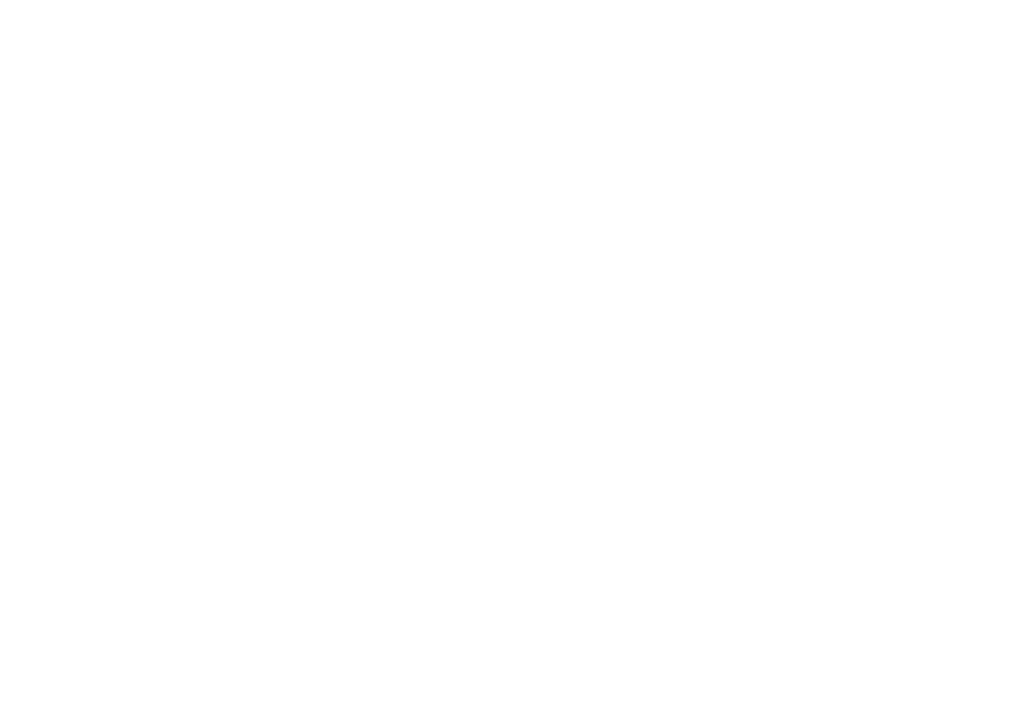
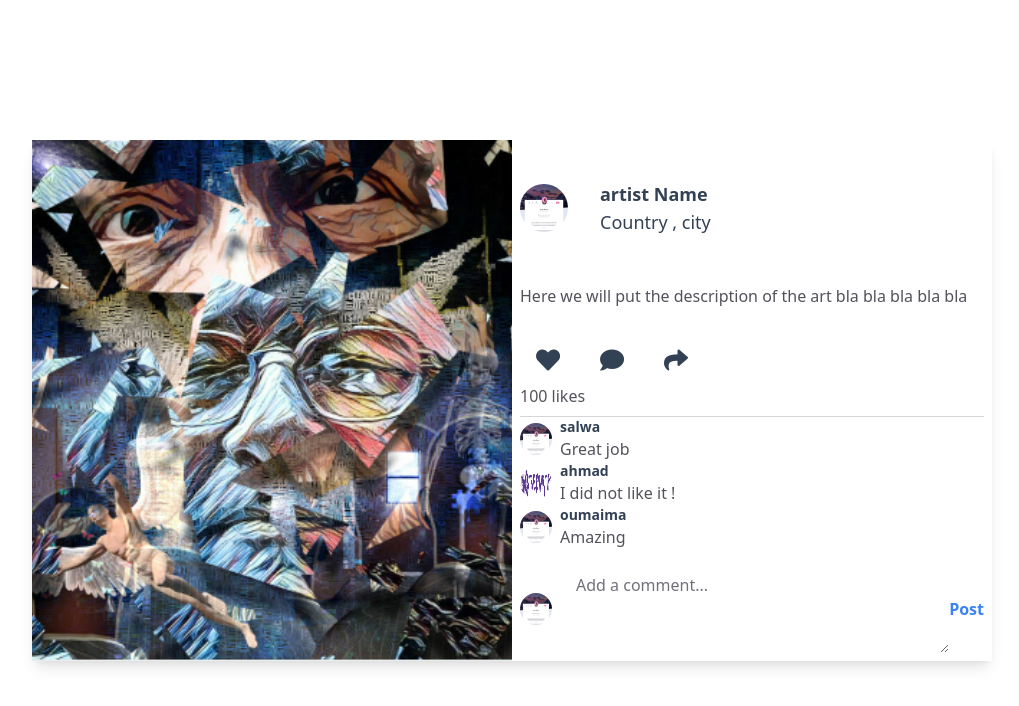
Before and after one commit to street-art-platform/front-end, a Next.js app: page /art in a window 1280 px wide. Before the commit this address had no page. Shown: the top 706 px of the page, without its empty margins (128-1147 px from the left). Built offline with nearby package versions, Linux system fonts and the light colour scheme.

Commit message:
art modifications

```diff
--- /dev/null
+++ b/components/Cards/CardArtWithDetails.js
@@ -0,0 +1,99 @@
+import React from 'react';
+
+const cardartwithdetails = () => {
+    const comments = [
+        {
+          id: 1,
+          name: 'salwa',
+          content: 'Great job ',
+          Image: 'img/profile.jpg'
+        },
+        {
+          id: 2,
+          name: 'ahmad ',
+          content: 'I did not like it !',
+          Image: 'img/logo.png'
+        },
+        {
+          id: 3,
+          name: 'oumaima ',
+          content: 'Amazing ',
+          Image: 'img/profile.jpg'
+        },
+      ];
+  return (
+    <div className="flex items-center justify-center h-screen w-700 h-700">
+      <div className="flex bg-white lg:w-9/12 rounded-lg shadow-lg">
+        <div className="w-1/2">
+          <img src="img/arts/art_1.png" alt="Your Image" className="w-full h-full object-cover" />
+        </div>
+        <div className="w-1/2 bg-white p-2">
+
+          <div  className="flex items-center">
+            <img src="img/profile.jpg" className="w-12 h-12  rounded-full"></img>
+            <div className="ml-4 p-8">
+              <h2 className="text-lg font-bold"> artist Name </h2>
+              <h2 className="text-lg "> Country , city</h2>
+            </div>
+          </div>
+          <div className="mt-4 ">
+              <p className="text-gray-600">Here we will put the description of the art bla bla bla bla bla</p>
+            </div>
+
+          <div className="mt-8">
+          <div className="mt-4">
+            <button className="p-2 text-2xl text-gray-100 fas fa-heart rounded-md px-4 py-1 mr-2 focus:outline-none mb-1 ease-linear transition-all duration-150"></button>
+            <button className=" p-2 text-2xl fas fa-comment text-gray-100 rounded-md px-4 py-1 mr-2 focus:outline-none mb-1 ease-linear transition-all duration-150">
+            </button>
+            <button className=" p-2 text-2xl fas fa-share text-gray-100 rounded-md px-4 py-1 mr-2 focus:outline-none mb-1 ease-linear transition-all duration-150">
+            </button>
+            <h1 className="text-gray-600 mb-2" >100 likes</h1>
+          </div>
+            <div className="border-t border-gray-300 pt-4">
+            {comments.length === 0 ? (
+                <p>No comments yet.</p>
+              ) : (
+                <ul className="space-y-4">
+                  {comments.map((comment) => (
+                    <li key={comment.id} className="flex items-center">
+                      <img src={comment.Image} className="w-8 h-8  rounded-full"></img>
+                      <div className="ml-2">
+                        <h4 className="text-sm font-bold">{comment.name}</h4>
+                        <p className="text-gray-600">{comment.content}</p>
+                      </div>
+                    </li>
+                  ))}
+                </ul>
+              )}
+            </div>
+
+            <div className="mt-4">
+              <div className="flex items-center">
+              <img src="img/profile.jpg" className="w-8 h-8  rounded-full"></img>
+              <textarea
+                  className="flex-grow px-4 py-2 ml-2 border-none outline-none bg-transparent"
+                  rows={3}
+                placeholder="Add a comment..."
+
+              />
+                 <button className="text-blue-500 font-semibold bg-transparent border-none">
+                    Post
+                </button>
+              </div>
+
+
+            </div>
+
+
+          </div>
+        </div>
+      </div>
+    </div>
+
+
+
+
+  );
+};
+
+export default cardartwithdetails;
--- /dev/null
+++ b/pages/art.js
@@ -0,0 +1,13 @@
+import React from 'react';
+import CardArtWithDetails from "components/Cards/CardArtWithDetails";
+
+
+export default function Art() {
+    return (
+      <>
+        <div>
+      <CardArtWithDetails />
+    </div>
+      </>
+    );
+  }
```
